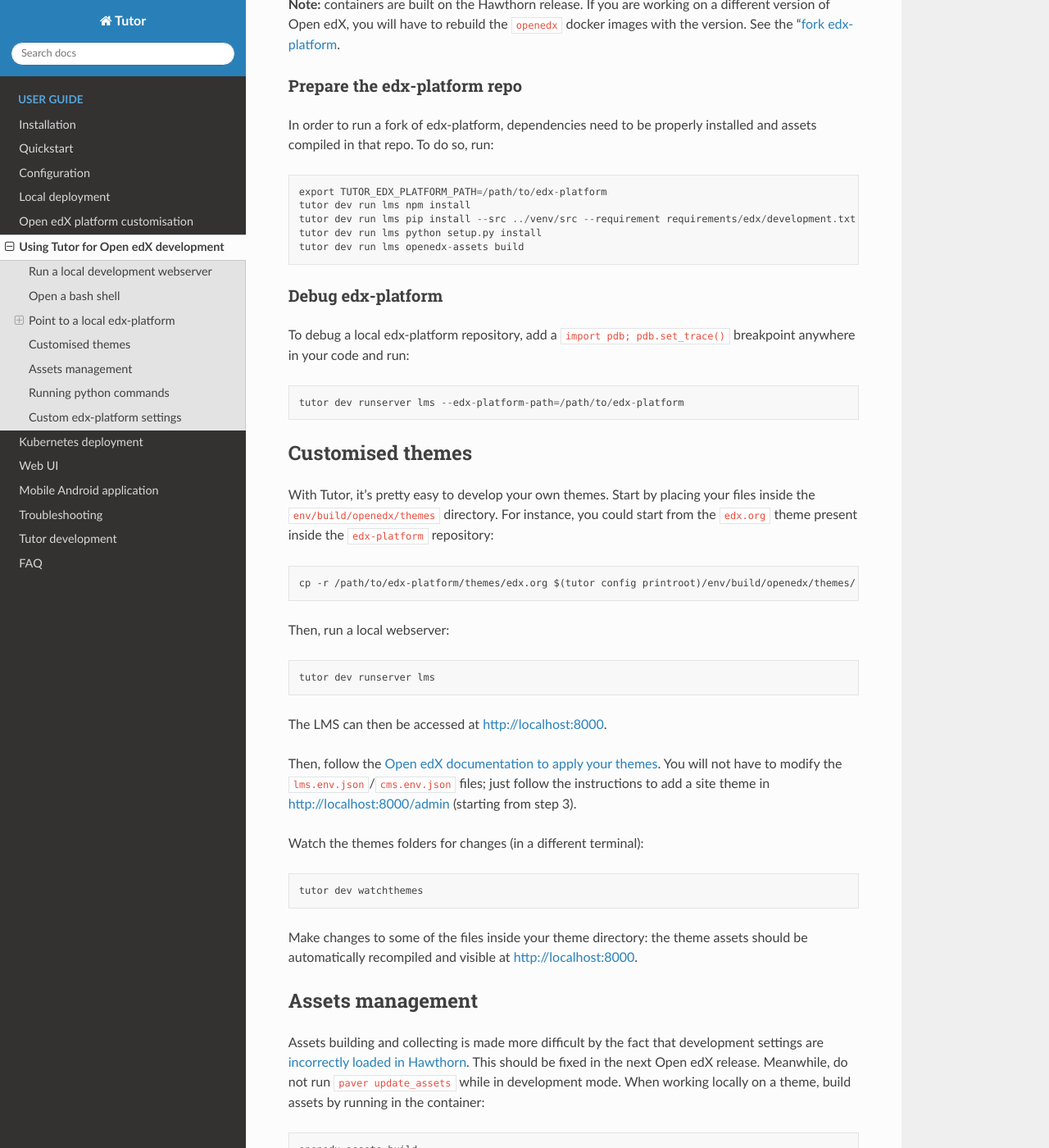
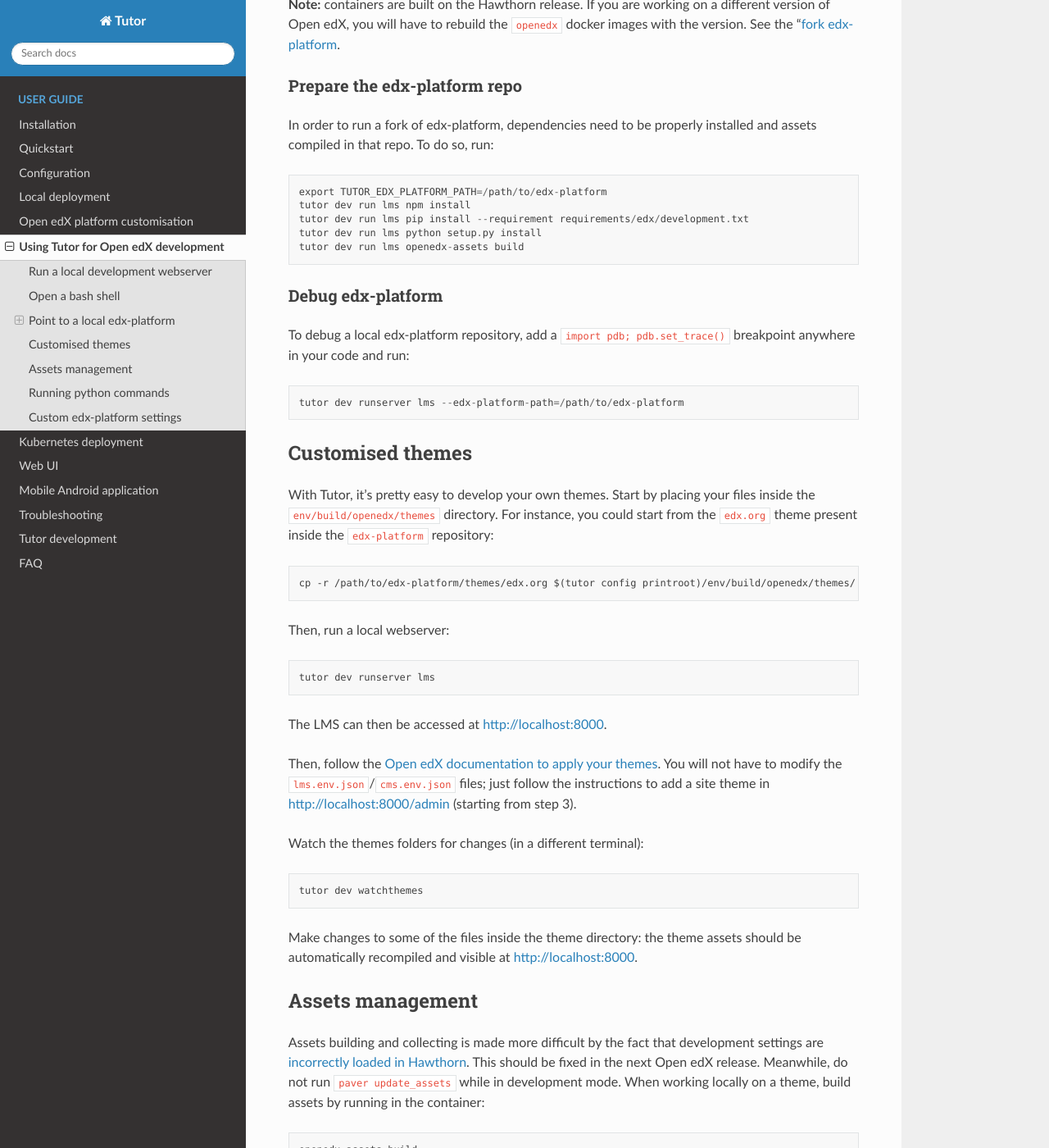
Before and after one commit to overhangio/tutor, a Sphinx documentation site: the page built from docs/dev.rst, in a window 1280 px wide and 1400 px high, scrolled down 900 px. Shown: the whole window at 82% size. Built offline with Sphinx 7.4.7 and the Read the Docs theme 2.0.0, drawn with Linux system fonts in a browser that asks for light colours.

Commit message:
Install python requirements in venv in docker image
Installing the requirements in a virtualenv is necessary to run "pip
install ..." commands in development mode, when the USERID is != 0.

```diff
--- a/docs/dev.rst
+++ b/docs/dev.rst
@@ -43,7 +43,7 @@
 
     export TUTOR_EDX_PLATFORM_PATH=/path/to/edx-platform
     tutor dev run lms npm install
-    tutor dev run lms pip install --src ../venv/src --requirement requirements/edx/development.txt
+    tutor dev run lms pip install --requirement requirements/edx/development.txt
     tutor dev run lms python setup.py install
     tutor dev run lms openedx-assets build
 
@@ -73,7 +73,7 @@
 
     tutor dev watchthemes
 
-Make changes to some of the files inside your theme directory: the theme assets should be automatically recompiled and visible at http://localhost:8000.
+Make changes to some of the files inside the theme directory: the theme assets should be automatically recompiled and visible at http://localhost:8000.
 
 Assets management
 -----------------
```
Also changed, not shown: CHANGELOG.md (+1 -0 lines), 1 other file.
